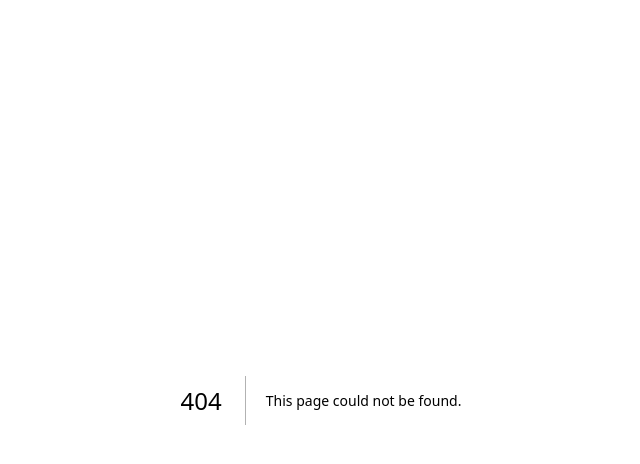
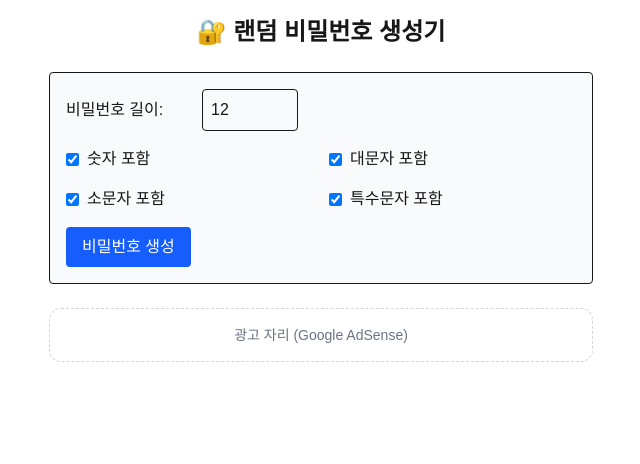
Before and after one commit to baezzaes/jstools, a Next.js app: page /tools/password-generator in a window 1280 px wide. Before the commit this address had no page. Shown: the top 464 px of the page, without its empty margins (319-959 px from the left). Built offline with nearby package versions, Linux system fonts and the light colour scheme.

Commit message:
비밀번호생성기

```diff
--- a/src/app/page.tsx
+++ b/src/app/page.tsx
@@ -33,6 +33,20 @@ export default function Home() {
             사용하기
           </a>
         </div>
+
+        <div className="border rounded-xl p-4 shadow-sm space-y-2">
+          <h2 className="text-xl font-semibold">🔐 랜덤 비밀번호 생성기</h2>
+          <p className="text-sm text-gray-600">
+            원하는 길이와 옵션에 따라 보안성 높은 비밀번호를 생성합니다.
+          </p>
+          <a
+            href="/tools/password-generator"
+            className="inline-block mt-2 px-4 py-2 bg-black text-white rounded hover:bg-gray-800 transition"
+          >
+            사용하기
+          </a>
+        </div>
+
       </section>
 
       {/* 광고 자리 */}
--- /dev/null
+++ b/src/app/tools/password-generator/page.tsx
@@ -0,0 +1,112 @@
+'use client'
+
+import { useState } from 'react'
+
+export default function PasswordGeneratorPage() {
+  const [length, setLength] = useState(12)
+  const [useNumbers, setUseNumbers] = useState(true)
+  const [useUppercase, setUseUppercase] = useState(true)
+  const [useLowercase, setUseLowercase] = useState(true)
+  const [useSymbols, setUseSymbols] = useState(true)
+  const [password, setPassword] = useState('')
+
+  const generatePassword = () => {
+    let charset = ''
+    if (useNumbers) charset += '0123456789'
+    if (useUppercase) charset += 'ABCDEFGHIJKLMNOPQRSTUVWXYZ'
+    if (useLowercase) charset += 'abcdefghijklmnopqrstuvwxyz'
+    if (useSymbols) charset += '!@#$%^&*()_+-=[]{}|;:,.<>?'
+
+    if (!charset) return setPassword('옵션을 선택하세요')
+
+    let result = ''
+    for (let i = 0; i < length; i++) {
+      const randomIndex = Math.floor(Math.random() * charset.length)
+      result += charset[randomIndex]
+    }
+    setPassword(result)
+  }
+
+  const copyToClipboard = () => {
+    navigator.clipboard.writeText(password)
+  }
+
+  return (
+    <div className="max-w-xl mx-auto p-4 space-y-6">
+      <h1 className="text-2xl font-bold text-center">🔐 랜덤 비밀번호 생성기</h1>
+
+      <div className="border p-4 rounded bg-gray-50 space-y-4">
+        <div className="flex items-center gap-2">
+          <label className="w-32">비밀번호 길이:</label>
+          <input
+            type="number"
+            value={length}
+            onChange={(e) => setLength(Number(e.target.value))}
+            className="border p-2 rounded w-24"
+            min={4}
+            max={32}
+          />
+        </div>
+
+        <div className="grid grid-cols-2 gap-4">
+          <label className="flex items-center gap-2">
+            <input
+              type="checkbox"
+              checked={useNumbers}
+              onChange={() => setUseNumbers(!useNumbers)}
+            />
+            숫자 포함
+          </label>
+          <label className="flex items-center gap-2">
+            <input
+              type="checkbox"
+              checked={useUppercase}
+              onChange={() => setUseUppercase(!useUppercase)}
+            />
+            대문자 포함
+          </label>
+          <label className="flex items-center gap-2">
+            <input
+              type="checkbox"
+              checked={useLowercase}
+              onChange={() => setUseLowercase(!useLowercase)}
+            />
+            소문자 포함
+          </label>
+          <label className="flex items-center gap-2">
+            <input
+              type="checkbox"
+              checked={useSymbols}
+              onChange={() => setUseSymbols(!useSymbols)}
+            />
+            특수문자 포함
+          </label>
+        </div>
+
+        <button
+          onClick={generatePassword}
+          className="px-4 py-2 bg-blue-600 text-white rounded hover:bg-blue-700"
+        >
+          비밀번호 생성
+        </button>
+
+        {password && (
+          <div className="border p-3 rounded bg-white flex items-center justify-between">
+            <span className="font-mono break-all">{password}</span>
+            <button
+              onClick={copyToClipboard}
+              className="text-sm text-blue-500 hover:underline"
+            >
+              복사
+            </button>
+          </div>
+        )}
+      </div>
+
+      {/* 광고 영역 */}
+      <div className="border border-dashed border-gray-300 p-4 text-center text-sm text-gray-500 rounded-xl">
+        광고 자리 (Google AdSense)
+      </div>
+    </div>
+  )
+}
```
